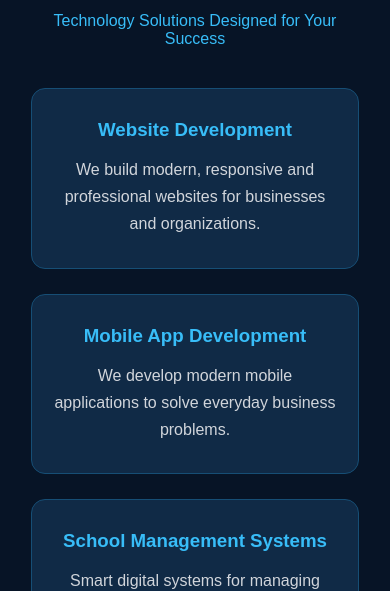
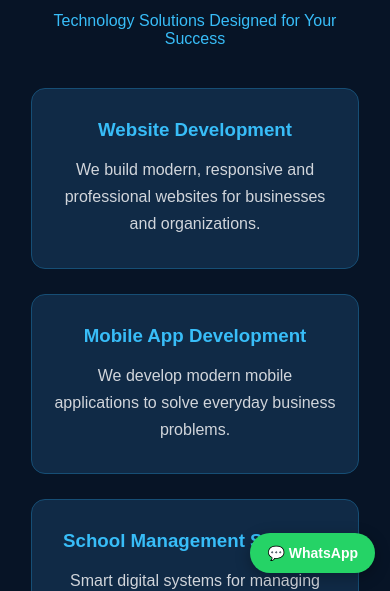
Before and after one commit to abdulazizb644-creator/abdulaziz-digital-solutions, a plain HTML site: page index.html in a window 390 px wide. Shown: the part 253-844 px from the top of the page. Drawn offline with Linux system fonts and the light colour scheme.

Commit message:
Add files via upload
Update website design and mobile navigation

```diff
--- a/index.html
+++ b/index.html
@@ -270,7 +270,14 @@
         © 2026 ABDULAZIZ DIGITAL SOLUTIONS. All Rights Reserved.
     </p>
 </footer>
-
+<!-- FLOATING WHATSAPP BUTTON -->
+<a href="https://wa.me/2348162766467"
+   class="whatsapp-float"
+   target="_blank"
+   rel="noopener"
+   aria-label="Chat with us on WhatsApp">
+    💬 WhatsApp
+</a>
 <script src="script.js"></script>
 
 </body>
--- a/style.css
+++ b/style.css
@@ -513,4 +513,33 @@ header {
     margin-bottom: 0;
     font-size: 13px;
     color: #94a3b8;
+}/* FLOATING WHATSAPP BUTTON */
+.whatsapp-float {
+    position: fixed;
+    bottom: 25px;
+    right: 25px;
+    background: #25D366;
+    color: #ffffff;
+    padding: 14px 22px;
+    border-radius: 50px;
+    text-decoration: none;
+    font-size: 15px;
+    font-weight: bold;
+    box-shadow: 0 4px 15px rgba(0, 0, 0, 0.3);
+    z-index: 9999;
+    transition: 0.3s ease;
 }
+
+.whatsapp-float:hover {
+    background: #128C7E;
+    transform: translateY(-4px);
+}
+
+@media (max-width: 600px) {
+    .whatsapp-float {
+        bottom: 18px;
+        right: 15px;
+        padding: 12px 17px;
+        font-size: 14px;
+    }
+}
```
